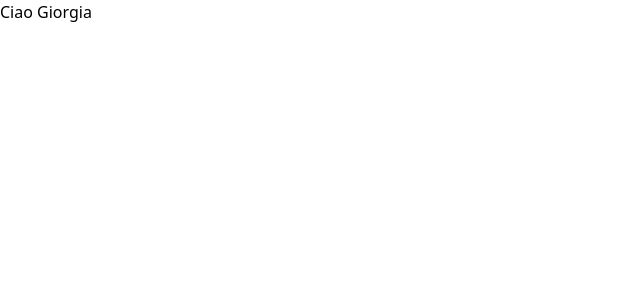
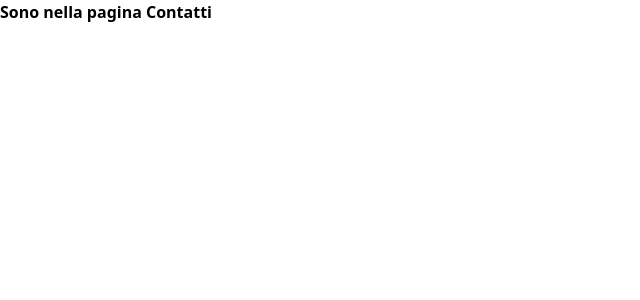
Before and after one commit to giorgiameffe/giorgiameffe-portfolio, a React (Vite) app: page /contacts in a window 1280 px wide. Shown: the top 300 px of the page, without its empty margins (0-640 px from the left). Built offline with nearby package versions, Linux system fonts and the light colour scheme.

Commit message:
feat: create portfolio pages and routes

```diff
--- a/src/App.tsx
+++ b/src/App.tsx
@@ -1,9 +1,25 @@
-function App() {
+import React from 'react';
+import { BrowserRouter, Routes, Route } from 'react-router-dom';
+import HomePage from './pages/HomePage';
+import ProjectsPage from './pages/ProjectsPage';
+import ProjectDetailsPage from './pages/ProjectDetailsPage';
+import AboutPage from './pages/AboutPage';
+import ContactsPage from './pages/ContactsPage';
+
+const App: React.FC = () => {
 
   return (
-    <>
-      <h1>Ciao Giorgia</h1></>
-  )
-}
 
-export default App
+    <BrowserRouter>
+      <Routes>
+        <Route path='/' element={<HomePage />} />
+        <Route path='/projects' element={<ProjectsPage />} />
+        <Route path='/projects/:slug' element={<ProjectDetailsPage />} />
+        <Route path='/about' element={<AboutPage />} />
+        <Route path='/contacts' element={<ContactsPage />} />
+      </Routes>
+    </BrowserRouter>
+  );
+};
+
+export default App;
--- /dev/null
+++ b/src/pages/AboutPage.tsx
@@ -0,0 +1,12 @@
+import React from "react";
+
+const AboutPage: React.FC = () => {
+
+    return (
+        <div>
+            <h1 className="font-bold">Sono nella pagina About</h1>
+        </div>
+    )
+}
+
+export default AboutPage;
--- /dev/null
+++ b/src/pages/ContactsPage.tsx
@@ -0,0 +1,12 @@
+import React from "react";
+
+const ContactsPage: React.FC = () => {
+
+    return (
+        <div>
+            <h1 className="font-bold">Sono nella pagina Contatti</h1>
+        </div>
+    )
+}
+
+export default ContactsPage;
--- /dev/null
+++ b/src/pages/HomePage.tsx
@@ -0,0 +1,12 @@
+import React from "react";
+
+const HomePage: React.FC = () => {
+
+    return (
+        <div>
+            <h1 className="font-bold">Sono nella Homepage</h1>
+        </div>
+    )
+}
+
+export default HomePage;
--- /dev/null
+++ b/src/pages/ProjectDetailsPage.tsx
@@ -0,0 +1,12 @@
+import React from "react";
+
+const ProjectDetailsPage: React.FC = () => {
+
+    return (
+        <div>
+            <h1 className="font-bold">Sono nella pagina Dettagli Progetto</h1>
+        </div>
+    )
+}
+
+export default ProjectDetailsPage;
--- /dev/null
+++ b/src/pages/ProjectsPage.tsx
@@ -0,0 +1,12 @@
+import React from "react";
+
+const ProjectsPage: React.FC = () => {
+
+    return (
+        <div>
+            <h1 className="font-bold">Sono nella pagina Progetti</h1>
+        </div>
+    )
+}
+
+export default ProjectsPage;
```
